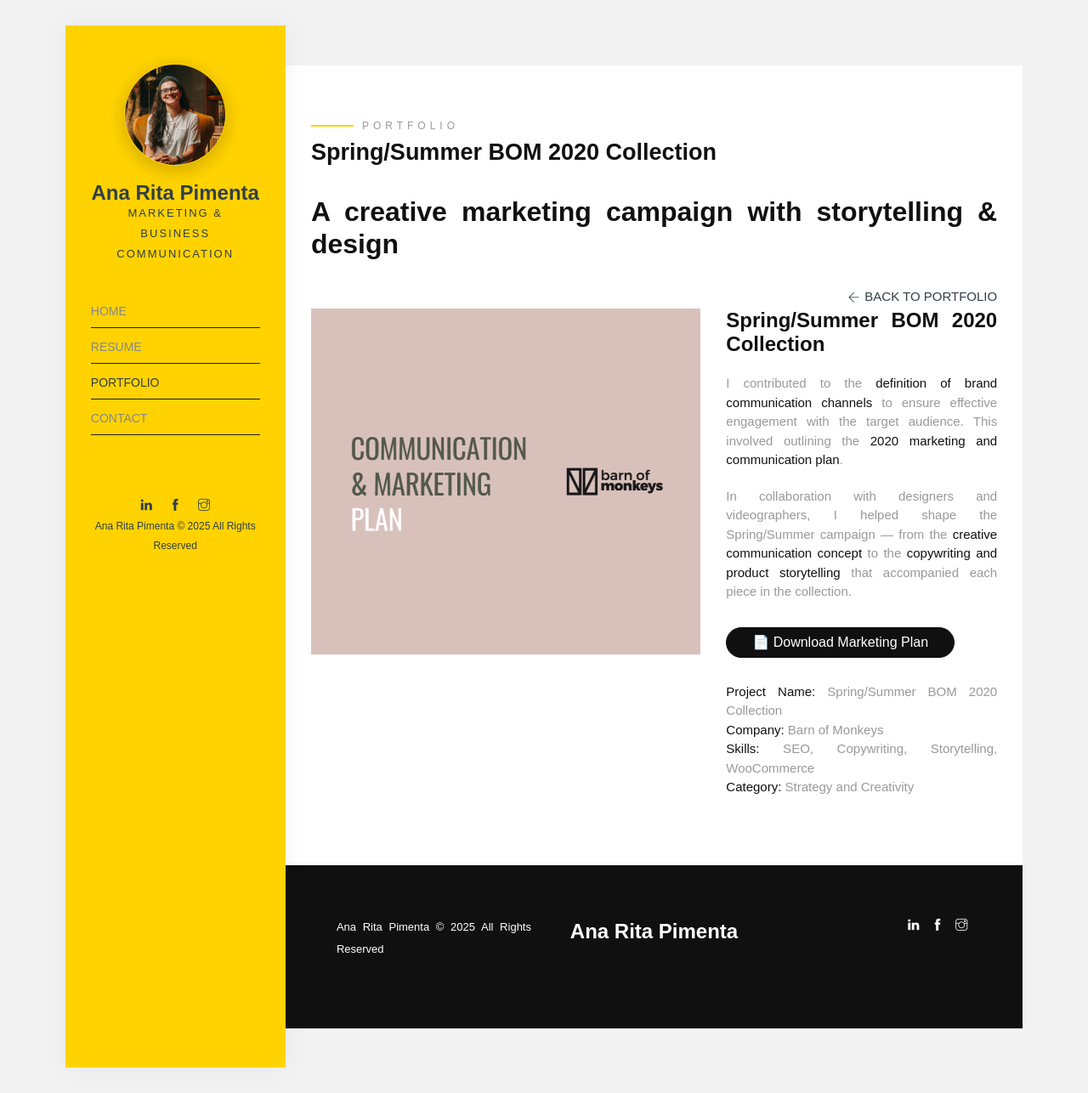
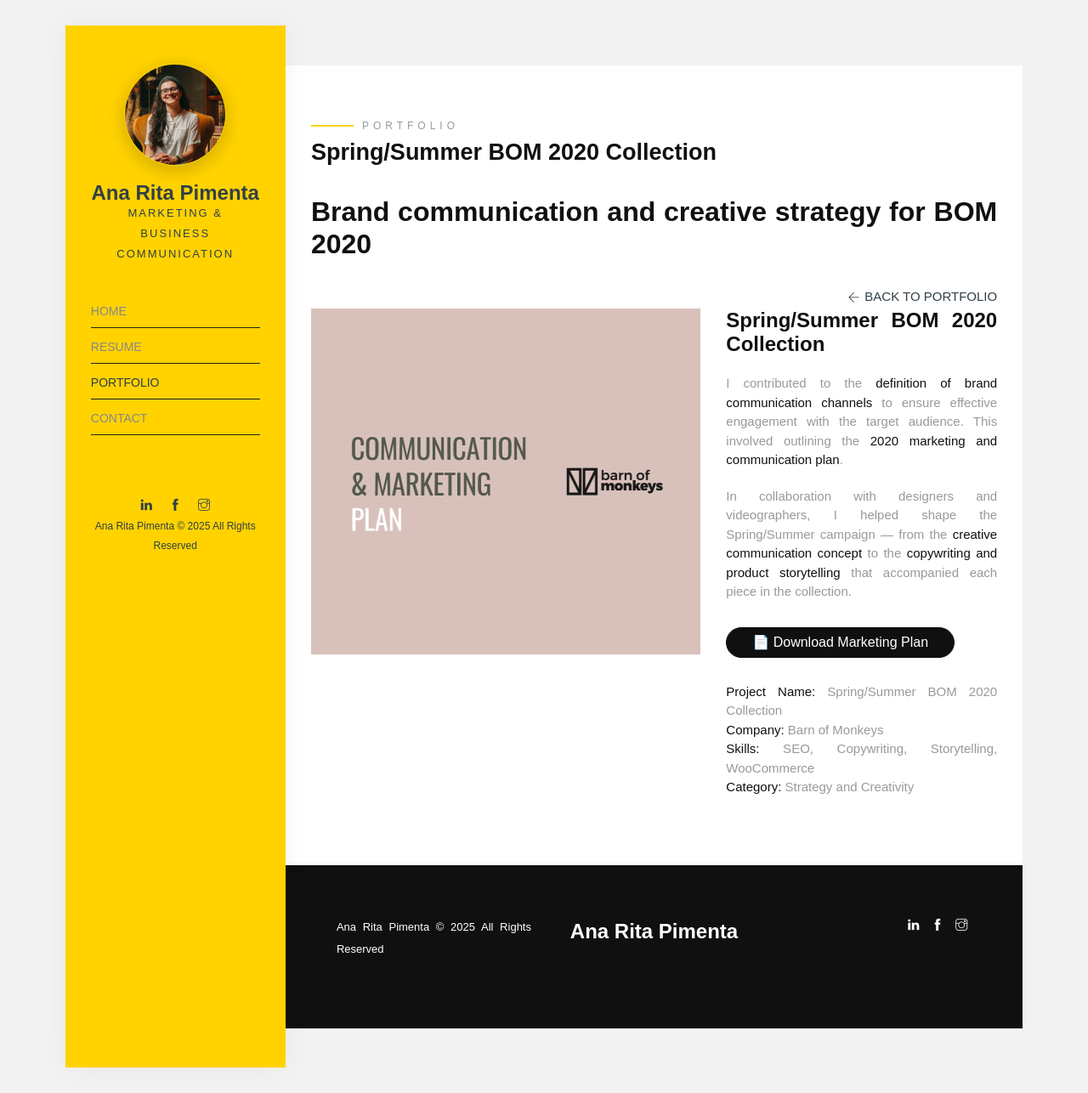
Before and after one commit to anaritapimenta/anaritapimenta.github.io, a Jekyll site: the page built from portfolio/spring-summer-bom-2020-collection/index.html, in a window 1280 px wide and 1286 px high. Shown: the whole window at 85% size. Built offline with Jekyll 4.4.1, drawn with Linux system fonts in a browser that asks for light colours; some web fonts are replaced.

Commit message:
Update index.html

```diff
--- a/portfolio/spring-summer-bom-2020-collection/index.html
+++ b/portfolio/spring-summer-bom-2020-collection/index.html
@@ -1,6 +1,6 @@
 ---
-title: Spring/Summer 2020 Campaign - Portfolio
-description: Explore the Spring/Summer BOM 2020 Collection campaign, focusing on brand communication, copywriting, and product storytelling.
+title: Spring/Summer 2020 Collection - Portfolio
+description: Discover the Spring/Summer BOM 2020 Collection, showcasing brand communication, creative design, and product storytelling.
 layout: default
 ---
 
@@ -13,7 +13,7 @@
           Spring/Summer BOM 2020 Collection
         </h1>
         <h2 class="animate-box" data-animate-effect="fadeInLeft">
-          A creative marketing campaign with storytelling &amp; design
+          Brand communication and creative strategy for BOM 2020
         </h2>
         <a
           href="{{ 'portfolio/' | prepend: site.baseurl | prepend: site.url }}"
```
